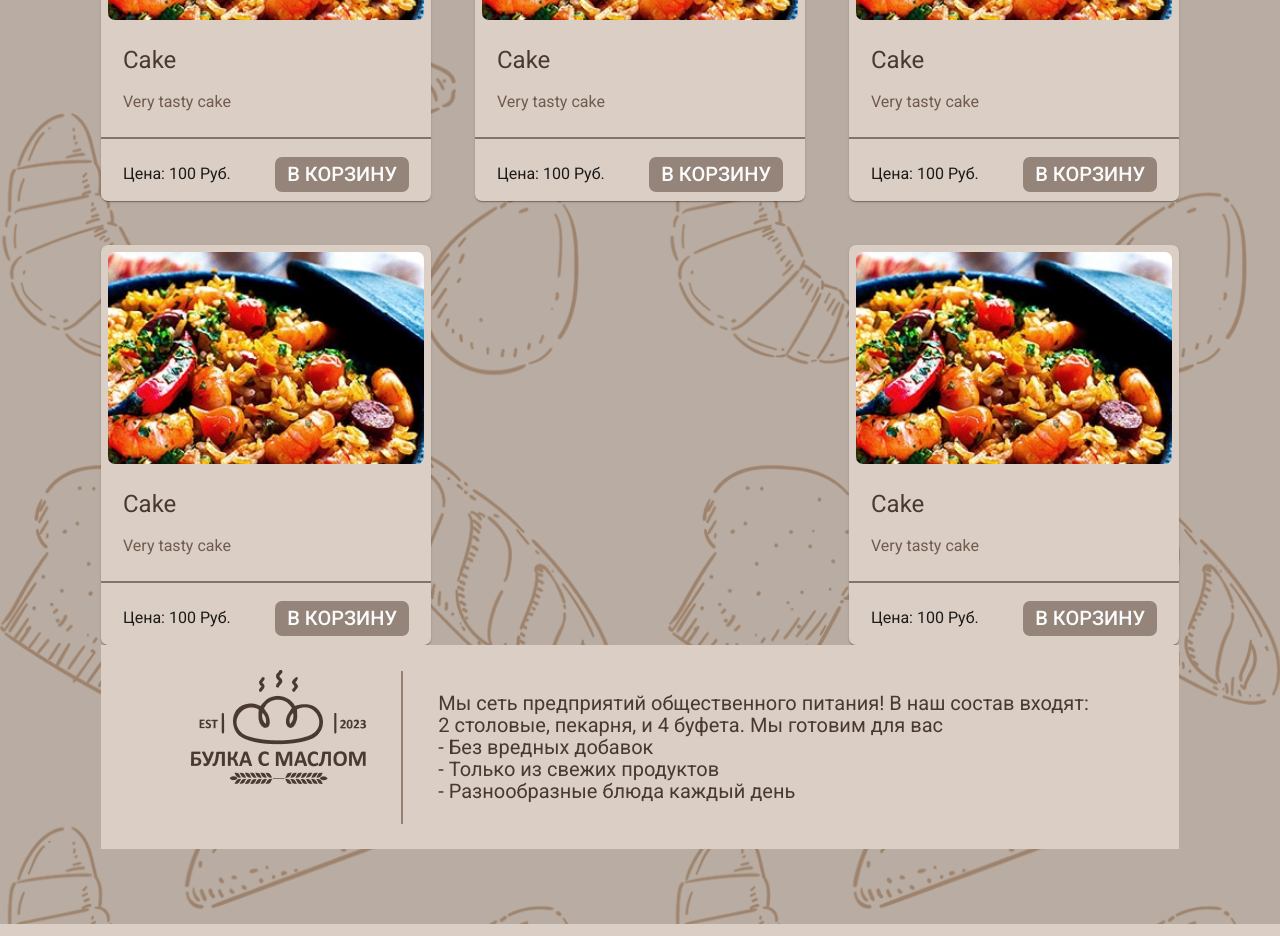
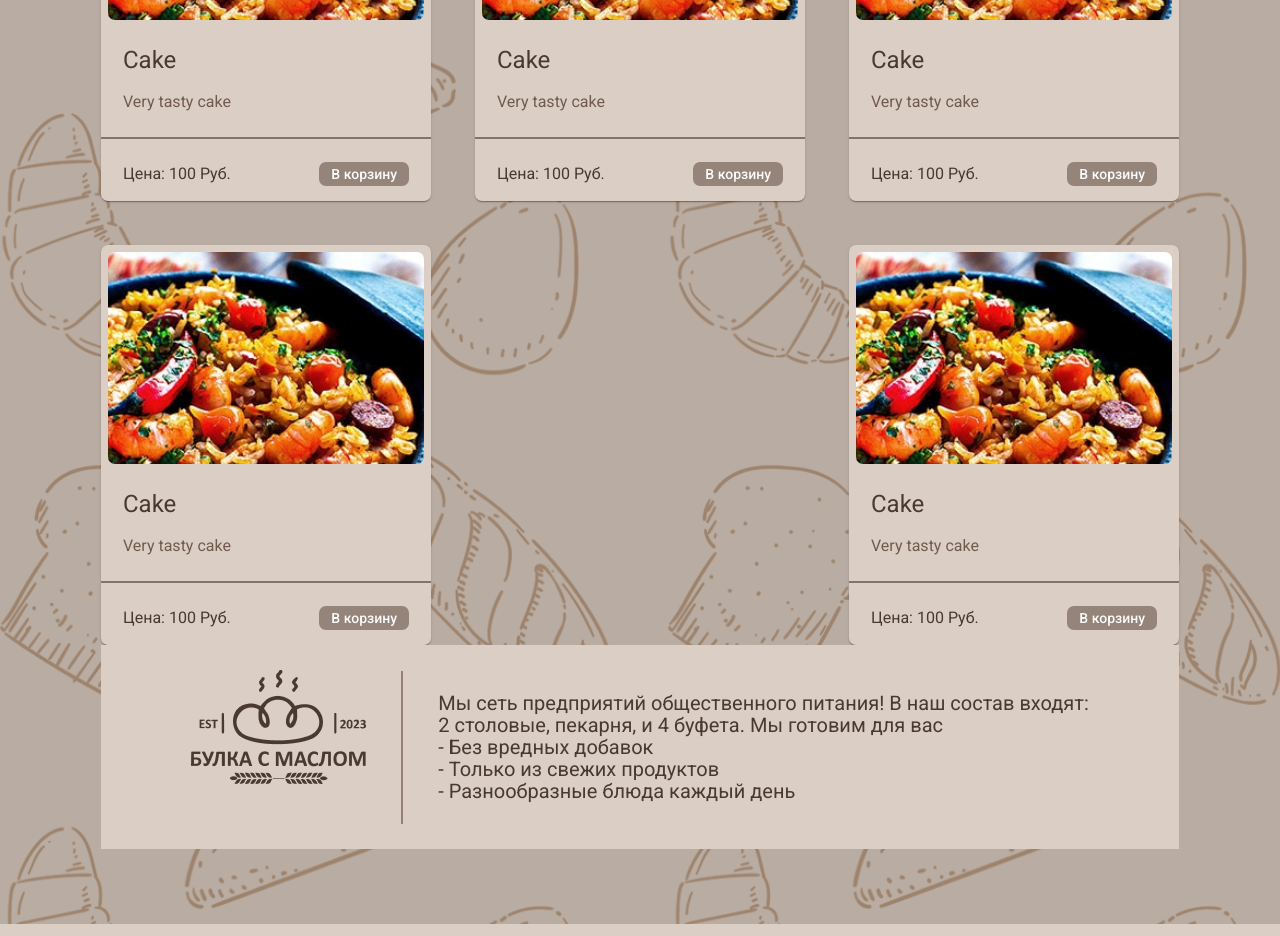
Before and after one commit to HunterGan/baker, a Next.js app in the folder ui/: page / in a window 1280 px wide. Shown: the part 980-1916 px from the top of the page. Built offline with nearby package versions, Linux system fonts and the light colour scheme.

Commit message:
front-6: -

```diff
--- a/ui/src/_entities/product/ui/ProductListItem.tsx
+++ b/ui/src/_entities/product/ui/ProductListItem.tsx
@@ -14,8 +14,6 @@ interface ProductListItemProps {
 }
 
 const ProductListItem: React.FC<ProductListItemProps> = ({product}) => {
-  const [expanded, setExpanded] = React.useState(false);
-
   return (
     <Card
       sx={{
@@ -71,14 +69,13 @@ const ProductListItem: React.FC<ProductListItemProps> = ({product}) => {
           alignItems: 'center',
           justifyContent: 'space-between',
           padding: '0 22px',
+          fontSize: '20px',
+          fontWeight: 'semibold',
         }}
       >
-        <Typography>{`Цена: ${product.price} Руб.`}</Typography>
+        <Typography sx={{color: styles.colors.text_primary, }}>{`Цена: ${product.price} Руб.`}</Typography>
         <Button
-
           sx={{
-            fontSize: '20px',
-            fontWeight: 'semibold',
             padding: '0 12px',
             color: '#FBFBFB',
             backgroundColor: '#94847A',
@@ -86,6 +83,7 @@ const ProductListItem: React.FC<ProductListItemProps> = ({product}) => {
             display: 'flex',
             alignItems: 'center',
             justifyContent: 'center',
+            textTransform: 'none',
           }}
         >
           В корзину
--- a/ui/src/app/layout.tsx
+++ b/ui/src/app/layout.tsx
@@ -8,7 +8,7 @@ export const metadata: Metadata = {
   description: 'Project',
 }
 
-const inter = Inter({ subsets: ["latin"] });
+const inter = Inter({ subsets: ["latin", "cyrillic"] });
 
 export default function RootLayout({
   children,
@@ -16,7 +16,7 @@ export default function RootLayout({
   children: React.ReactNode
 }) {
   return (
-    <html lang="en">
+    <html lang="ru">
       <body suppressHydrationWarning={true} className={inter.className}>
         <ThemeRegistry>
           <MainLayout>
```
